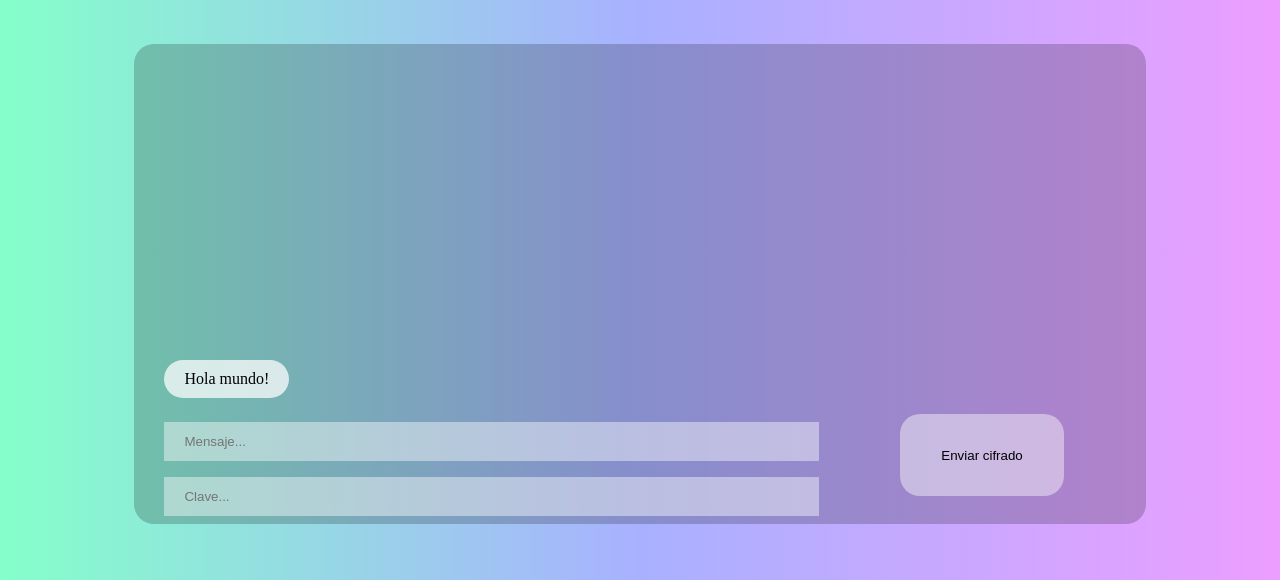
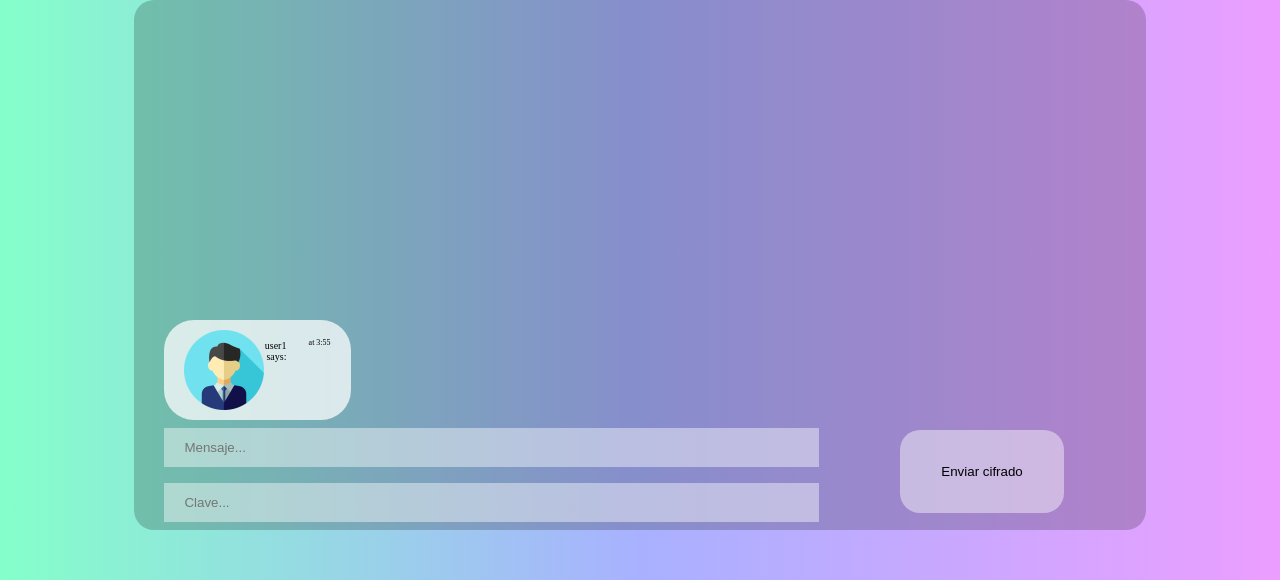
Before and after one commit to rvv3nd/relleno-de-bits, a plain HTML site: page index.html in a window 1280 px wide. Both pictures are taken after a click on the button "Enviar cifrado". Shown: the top 580 px of the page. Drawn offline with Linux system fonts and the light colour scheme.

Commit message:
Se termino vista de chat, opción de peek y envia cifrado y decira

```diff
--- a/index.html
+++ b/index.html
@@ -13,16 +13,16 @@
     <div class="container">
         <div class="chat">
 
-            <section class="mensajes">
-                <p>Hola mundo!</p>
-            </section>
+            <div id="mensajes">
+
+            </div>
 
             <div class="input">
                 <input id ="InputTexto" type="text" placeholder="Mensaje..." ondrop="dropHandlerTxt(event)" ondragover="dragOverHandlerTxt(event)">
                 <input id ="InputClave"type="text" placeholder="Clave..." ondrop="dropHandlerKey(event)" ondragover="dragOverHandlerKey(event)">
             </div>
             <div class="enviar">
-                <button type="button" onclick="">Enviar cifrado</button>
+                <button type="button" onclick="getData()">Enviar cifrado</button>
           </div>
         </div>
       </div>
--- a/script.js
+++ b/script.js
@@ -53,9 +53,14 @@ const ascii = [
     "¹",  "³",   "²",   "■",  " "
   ]
 
+const profile_images = ["img/pp_1_icon.png", "img/pp_2_icon.png", "img/pp_3_icon.png"]
 /*
 Funciones para arrastrar y recuperar archivos
 */
+
+var user_img = 0 //variable que define el numero de imagen asignado al inciar sesion
+var user_name = "user1" //obtenida en inicio de sesión
+
 function dragOverHandlerTxt(event){
     event.preventDefault();
     //console.log('Fichero(s) detectados');
@@ -101,7 +106,38 @@ los pasa a la función principal y devuelve el resultado en un inner text
 function getData(){
     const text = document.getElementById("InputTexto").value
     const key = document.getElementById("InputClave").value
-    document.getElementById("Resultado").innerText = rellena(text,key)
+    createMessage(rellena(text,key),key)
+    document.getElementById("InputTexto").value = ""
+}
+
+function createMessage(texto,key){
+  var date = new Date()
+  var division = document.createElement('div')
+  division.className = "globe"
+  var user = document.createElement('p')
+  user.setAttribute("name","user_name")
+  var mensaje = document.createElement('p')
+  mensaje.setAttribute("name","msj")
+  mensaje.setAttribute("onclick",'decifraMensajeRecibido(" '+rellena(texto,key)+' " )')
+  var time = document.createElement('p')
+  time.setAttribute("name","time")
+  var img = document.createElement('img')
+  img.id = "profile_img"
+  img.src = profile_images[user_img]
+  user.innerText = user_name + " says:"
+  mensaje.innerHTML = texto
+  time.innerText = `at ${date.getHours()}:${date.getMinutes()}`
+  division.appendChild(img)
+  division.appendChild(user)
+  division.appendChild(mensaje);
+  division.appendChild(time);
+  document.getElementById("mensajes").appendChild(division)
+}
+
+
+function decifraMensajeRecibido(texto){
+  confirm(`Traducción: ${texto}.`)
+
 }
 
 /*
@@ -134,5 +170,6 @@ function doXOR(text,key){
     console.log(`${text[i].toString(2)} XOR  ${key[i].toString(2)} : ${(text[i] ^ key[i]).toString(2)} `);
     cad += ascii[(text[i] ^ key[i])]
   }
+  console.log(cad)
   return cad
 }
--- a/style.css
+++ b/style.css
@@ -1,23 +1,26 @@
 body{
+  margin-top: 0;
+  padding: 0;
   height: 100%;
-  background: hsla(154, 100%, 76%, 1);
   background: linear-gradient(90deg, hsla(154, 100%, 76%, 1) 0%, hsla(234, 100%, 83%, 1) 50%, hsla(288, 100%, 81%, 1) 100%);
-  filter: progid: DXImageTransform.Microsoft.gradient( startColorstr="#84FFC9", endColorstr="#AAB2FF", GradientType=1 );
 }
 .container {
+  margin-top: 0;
+  padding: 0;
   display: grid;
   grid-template-columns: 0.3fr 2.4fr 0.3fr;
-  grid-template-rows: 0.3fr 2.4fr 0.3fr;
+  grid-template-rows:2.4fr 0.3fr;
   gap: 0px 0px;
   grid-auto-flow: row;
   grid-template-areas:
-    ". . ."
     ". chat ."
     ". . .";
     height: 100%;
 }
 
 .chat {
+  margin-top: 0;
+  padding: 0;
   display: grid;
   grid-template-columns: 1fr 1fr 1fr;
   grid-template-rows: 1fr 1.5fr 0.5fr;
@@ -28,23 +31,49 @@ body{
     "mensajes mensajes mensajes"
     "input input enviar";
   grid-area: chat;
-  height: 480px;
+  height: 530px;
   border-radius: 20px;
   padding-left: 30px;
   background: rgba(0, 0, 0, .2);
+
 }
 
-.mensajes{
+#mensajes{
   grid-area: mensajes;
   display: flex;
   flex-direction: column;
   justify-content: end;
   align-items: flex-start;
 }
-p{
+
+p[name="user_name"]{
+  width: 100%;
+  font-size: 10px;
+  text-align: right;
+}
+p[name="msj"]{
+  width: 100%;
+  font-size: 20px;
+  text-align: justify;
+  margin-top: 30px;
+}
+p[name="time"]{
+  width: 100%;
+  font-size: 8px;
+  text-align: right;
+}
+p:hover{
+  cursor: pointer;
+}
+.globe{
   background: rgba(255, 255, 255, 0.728);
   border-radius: 30px;
+  max-height: 80px;
   padding: 10px 20px;
+  display: flex;
+  flex-direction: row;
+  margin-top: 20px;
+
 }
 
 .input {
@@ -72,10 +101,11 @@ input:focus{
   grid-area: enviar;
   display:flexbox;
   justify-content: center;
-  align-items: baseline;
+  align-items:flex-end;
 }
 
 button {
+  margin-top: 10px;
   cursor: pointer;
   padding: 20px;
   margin-left: 25%;
```
Also changed, not shown: img/pp_1.png (added), img/pp_1_icon.png (added), img/pp_2.png (added), img/pp_2_icon.png (added), img/pp_3.png (added), img/pp_3_icon.png (added).
